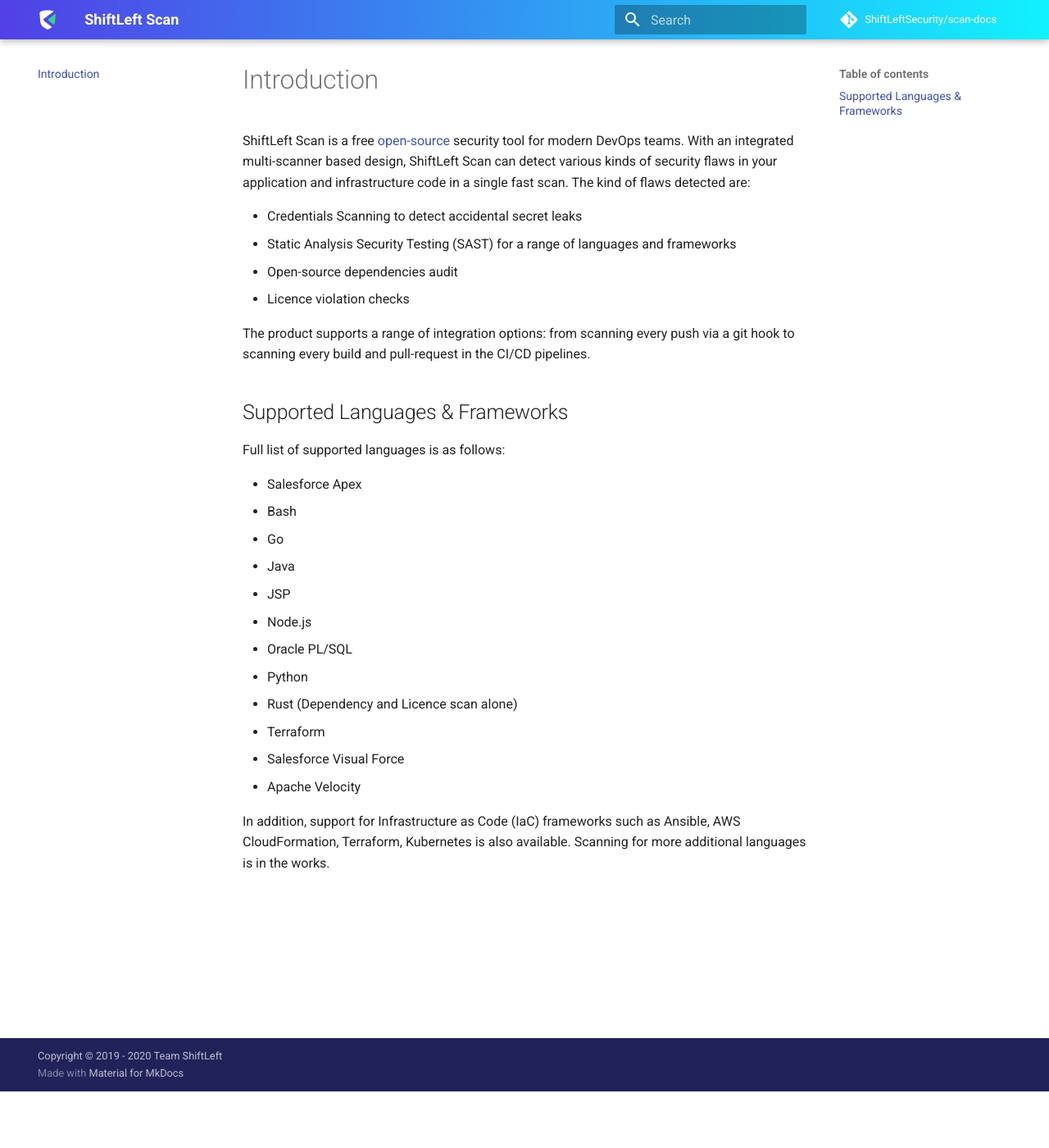
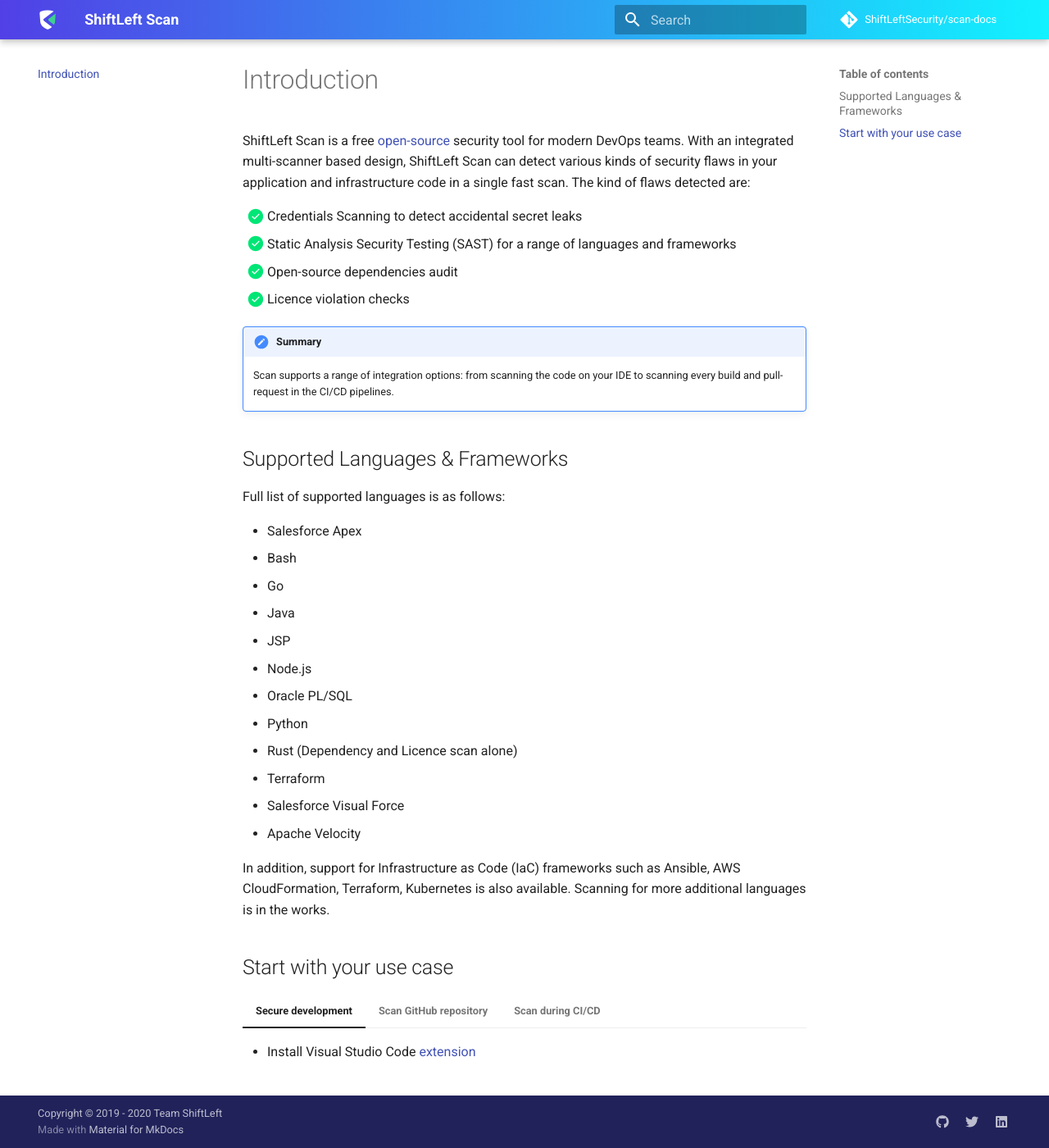
Before and after one commit to ShiftLeftSecurity/scan-docs, an MkDocs documentation site: the page built from docs/index.md, in a window 1280 px wide and 1400 px high, scrolled down 69 px. Shown: the whole window at 82% size. Built offline with MkDocs 1.6.1 and Material for MkDocs 9.7.7, drawn with Linux system fonts in a browser that asks for light colours; comment, search, counter and statistics services are not loaded.

Commit message:
Updates with plugins (#12)
* updates

* updates

* updates

* updates

```diff
--- a/docs/index.md
+++ b/docs/index.md
@@ -2,12 +2,13 @@
 
 ShiftLeft Scan is a free [open-source](https://github.com/ShiftLeftSecurity/sast-scan) security tool for modern DevOps teams. With an integrated multi-scanner based design, ShiftLeft Scan can detect various kinds of security flaws in your application and infrastructure code in a single fast scan. The kind of flaws detected are:
 
-- Credentials Scanning to detect accidental secret leaks
-- Static Analysis Security Testing (SAST) for a range of languages and frameworks
-- Open-source dependencies audit
-- Licence violation checks
+* [x] Credentials Scanning to detect accidental secret leaks
+* [x] Static Analysis Security Testing (SAST) for a range of languages and frameworks
+* [x] Open-source dependencies audit
+* [x] Licence violation checks
 
-The product supports a range of integration options: from scanning every push via a git hook to scanning every build and pull-request in the CI/CD pipelines.
+!!! summary
+    Scan supports a range of integration options: from scanning the code on your IDE to scanning every build and pull-request in the CI/CD pipelines.
 
 ## Supported Languages & Frameworks
 
@@ -27,3 +28,12 @@
 - Apache Velocity
 
 In addition, support for Infrastructure as Code (IaC) frameworks such as Ansible, AWS CloudFormation, Terraform, Kubernetes is also available. Scanning for more additional languages is in the works.
+
+## Start with your use case
+
+=== "Secure development"
+    - Install Visual Studio Code [extension](integrations/vscode.md)
+=== "Scan GitHub repository"
+    - Use scan with [GitHub code scanning](integrations/code-scan.md)
+=== "Scan during CI/CD"
+    - Explore the available [CI/CD integrations](integrations/README.md)
--- a/mkdocs.yml
+++ b/mkdocs.yml
@@ -23,19 +23,21 @@
     code: Roboto Mono
   logo: images/scan-logo-dark.svg
   favicon: images/favicon.ico
-  extra:
-    social:
-      - icon: fontawesome/brands/github-alt
-        link: http://github.com/ShiftLeftSecurity
-      - icon: fontawesome/brands/twitter
-        link: https://twitter.com/ShiftLeftInc
-      - icon: fontawesome/brands/linkedin
-        link: https://www.linkedin.com/company/shiftleft
+extra:
+  social:
+    - icon: fontawesome/brands/github
+      link: http://github.com/ShiftLeftSecurity
+    - icon: fontawesome/brands/twitter
+      link: https://twitter.com/ShiftLeftInc
+    - icon: fontawesome/brands/linkedin
+      link: https://www.linkedin.com/company/shiftleft
 
 plugins:
-  - search
+  - search:
+      prebuild_index: true
   - minify:
       minify_html: true
+  - git-revision-date-localized
 
 extra_css:
   - css/custom.css
@@ -47,9 +49,21 @@
   - "CI/CD Integrations":
       - "Azure DevOps Pipelines": "integrations/azure-devops-pipeline.md"
       - "Github Actions": "integrations/github-actions.md"
+      - "Github Code scanning": "integrations/code-scan.md"
       - "GitLab CI": "integrations/gitlab.md"
       - "Google CloudBuild": "integrations/google-cloudbuild.md"
       - "Circle CI": "integrations/circleci.md"
       - "Jenkins": "integrations/jenkins.md"
       - "Travis CI": "integrations/travis.md"
   - "IDE Integration": "integrations/vscode.md"
+
+markdown_extensions:
+  - admonition
+  - codehilite
+  - toc:
+      permalink: true
+  - pymdownx.superfences
+  - pymdownx.tasklist:
+      custom_checkbox: true
+  - pymdownx.tabbed
+  - pymdownx.tilde
--- a/requirements.txt
+++ b/requirements.txt
@@ -4,3 +4,4 @@
 mkdocs-material
 mkdocs-minify-plugin
 pymdown-extensions
+mkdocs-git-revision-date-localized-plugin
```
Also changed, not shown: .readthedocs.yml (added, +11 -0 lines), docs/getting-started/README.md (+45 -23 lines), docs/integrations/README.md (+4 -3 lines), docs/integrations/code-scan.md (added, +22 -0 lines), docs/integrations/vscode.md (+7 -6 lines), docs/integrations/img/code-scan1.png (added), docs/integrations/img/code-scan2.png (added), docs/integrations/img/code-scan3.png (added).
